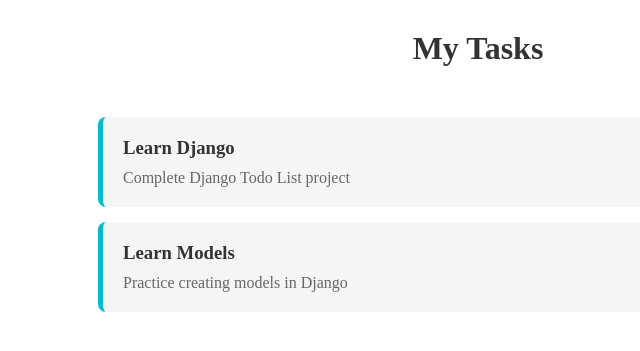
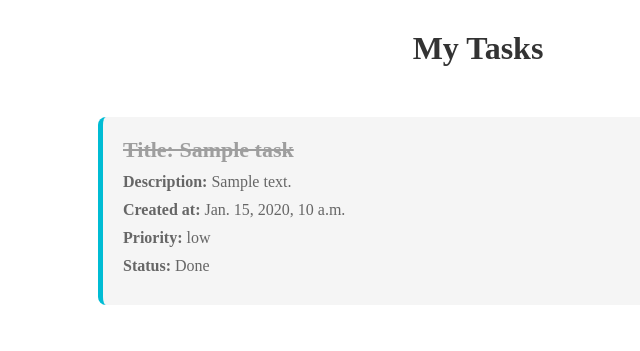
Before and after one commit to arshia-dev86/django-todo-list, a Django app: page /tasks/ in a window 1280 px wide. Shown: the part 48-399 px from the top of the page, without its empty margins (162-802 px from the left). Run offline with Django 5.2, Linux system fonts and the light colour scheme; tables that the repository leaves empty hold one stand-in row (values such as "Sample post").

Commit message:
feat: display tasks with completed status styling

```diff
--- a/Todo_list/static/css/style.css
+++ b/Todo_list/static/css/style.css
@@ -37,7 +37,7 @@ nav a:hover {
 .task {
     background-color: #f5f5f5;
     padding: 20px;
-    margin-bottom: 15px;
+    margin-bottom: 20px;
     border-radius: 8px;
     border-left: 5px solid #00bcd4;
     transition: 0.3s;
@@ -47,11 +47,19 @@ nav a:hover {
     transform: translateY(-3px);
 }
 
-.task h3 {
+.task p {
+    color: #666;
     margin-bottom: 10px;
-    color: #333;
 }
 
-.task p {
-    color: #666;
+.task-title {
+    font-size: 22px;
+    font-weight: bold;
+    color: #333;
+    margin-bottom: 15px;
 }
+
+.task-title.completed {
+    text-decoration: line-through;
+    opacity: 0.6;
+}
--- a/Todo_list/tasks/models.py
+++ b/Todo_list/tasks/models.py
@@ -2,7 +2,7 @@ from django.db import models
 
 # Create your models here.
 
-class tasks(models.Model):
+class Task(models.Model):
     title= models.CharField(max_length=75 , blank=False)
     description= models.TextField()
     created_at= models.DateTimeField(auto_now_add=True)
--- a/Todo_list/tasks/urls.py
+++ b/Todo_list/tasks/urls.py
@@ -2,5 +2,5 @@ from django.urls import path
 from . import views
 
 urlpatterns = [
-    path('', views.show_tasks),
+    path('', views.show_tasks, name='tasks'),
 ]
--- a/Todo_list/tasks/views.py
+++ b/Todo_list/tasks/views.py
@@ -1,6 +1,7 @@
 from django.shortcuts import render
-
+from .models import Task
 # Create your views here.
 
 def show_tasks(request):
-    return render(request, 'tasks/show_tasks.html')
+    tasks= Task.objects.all()
+    return render(request, 'tasks/show_tasks.html', {'tasks' : tasks})
--- a/Todo_list/templates/tasks/show_tasks.html
+++ b/Todo_list/templates/tasks/show_tasks.html
@@ -1,7 +1,7 @@
 {% extends "layout.html" %}
 
 {% block title %}
-    My tasks
+    My Tasks
 {% endblock %}
 
 {% block content %}
@@ -9,15 +9,40 @@
 
     <div class="tasks-container">
 
-        <div class="task">
-            <h3>Learn Django</h3>
-            <p>Complete Django Todo List project</p>
-        </div>
+        {% for task in tasks %}
+            <div class="task">
 
-        <div class="task">
-            <h3>Learn Models</h3>
-            <p>Practice creating models in Django</p>
-        </div>
+                <p class="task-title {% if task.done %}completed{% endif %}">
+                    Title: {{ task.title }}
+                </p>
+
+                <p>
+                    <strong>Description:</strong>
+                    {{ task.description }}
+                </p>
+
+                <p>
+                    <strong>Created at:</strong>
+                    {{ task.created_at }}
+                </p>
+
+                <p>
+                    <strong>Priority:</strong>
+                    {{ task.priority }}
+                </p>
+
+                <p>
+                    <strong>Status:</strong>
+
+                    {% if task.done %}
+                        Done
+                    {% else %}
+                        Not done
+                    {% endif %}
+                </p>
+
+            </div>
+        {% endfor %}
 
     </div>
 {% endblock %}
```
Also changed, not shown: Todo_list/tasks/migrations/0002_rename_tasks_task.py (added).
